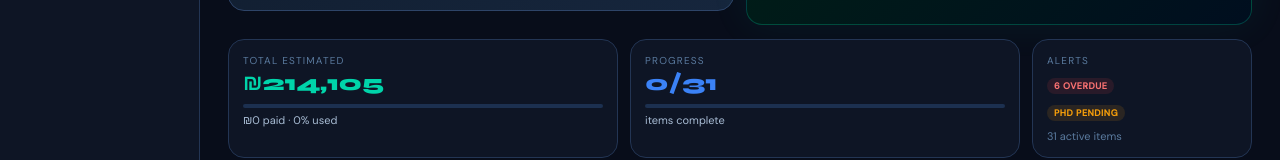
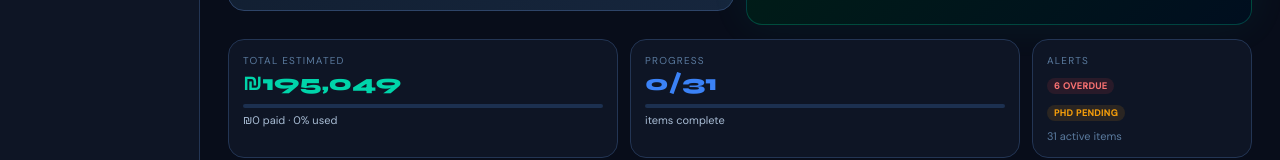
Before and after one commit to ShaharMeriash/perth-relocation-commander, a React (Vite) app: page / in a window 1280 px wide. Shown: the part 327-487 px from the top of the page. Built offline with nearby package versions, Linux system fonts and the light colour scheme.

Commit message:
Fix cost fields - same transaction two currencies, use ILS for totals

```diff
--- a/src/App.jsx
+++ b/src/App.jsx
@@ -533,9 +533,12 @@ function fmt(v,cur){
   return sym+Math.round(v).toLocaleString();
 }
 function totalCostILS(a, rates){
-  const c1 = conv(a.cost, a.cur, rates, "ILS");
-  const c2 = conv(a.cost2, a.cur2||"AUD", rates, "ILS");
-  return c1 + c2;
+  // If cost2 is in ILS, use it directly (most accurate)
+  if(a.cost2&&+a.cost2>0&&(a.cur2||"AUD")==="ILS") return +a.cost2;
+  // If cost1 is in ILS, use it directly
+  if(a.cost&&+a.cost>0&&a.cur==="ILS") return +a.cost;
+  // Otherwise convert cost1 to ILS (ignore cost2 — same transaction different currency)
+  return conv(a.cost, a.cur, rates, "ILS");
 }
 function stCls(s){return s==="in progress"?"tprog":s==="done"?"tdone":s==="irrelevant"?"tirr":"tbd";}
 function prCls(p){return p==="High"?"tr":p==="Medium"?"tam":"t3";}
@@ -1501,7 +1504,7 @@ function ItemModal({a,defaultPlanId,plans,onSave,onClose}){
                 <input className="finput" value={f.vendor} onChange={e=>sf("vendor",e.target.value)}/>
               </div>
               <div className="fcol span2">
-                <div className="flabel">Cost (two currencies → totals in ILS)</div>
+                <div className="flabel">Cost — same amount, two currencies (ILS used for totals)</div>
                 <div style={{display:"grid",gridTemplateColumns:"1fr auto 1fr auto",gap:6,alignItems:"center"}}>
                   <input type="number" className="finput" value={f.cost} onChange={e=>sf("cost",e.target.value)} placeholder="0"/>
                   <select className="fselect" value={f.cur} onChange={e=>sf("cur",e.target.value)} style={{width:72}}>
```
